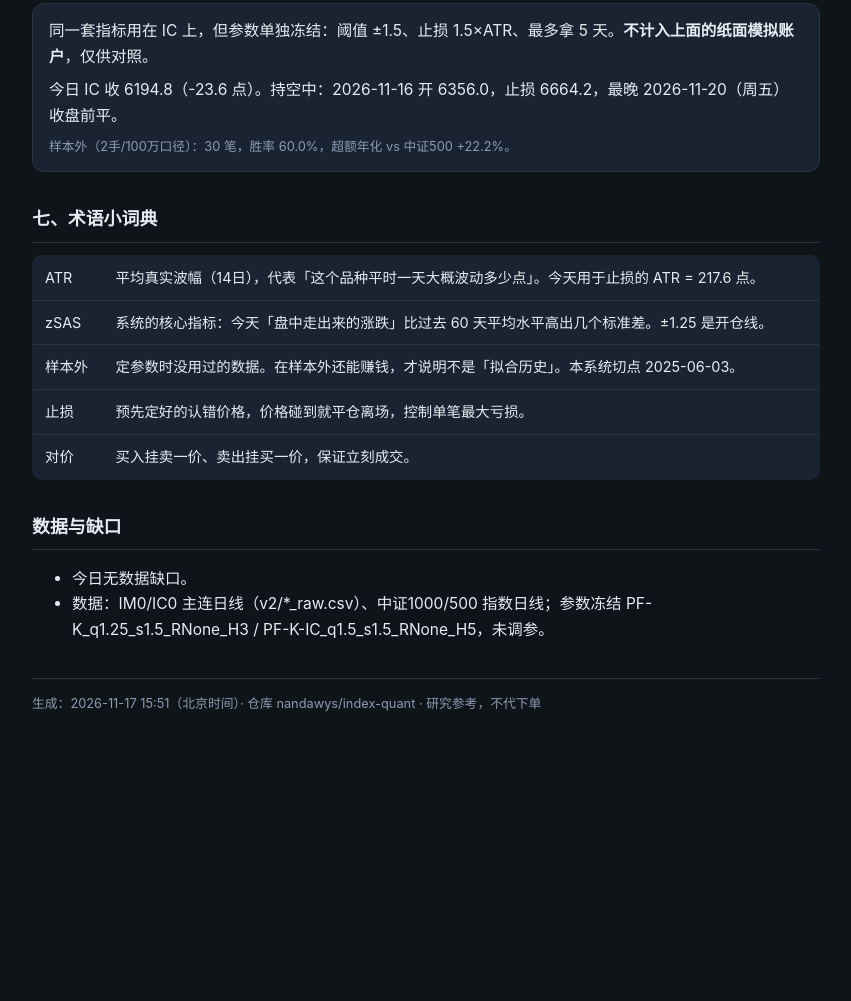
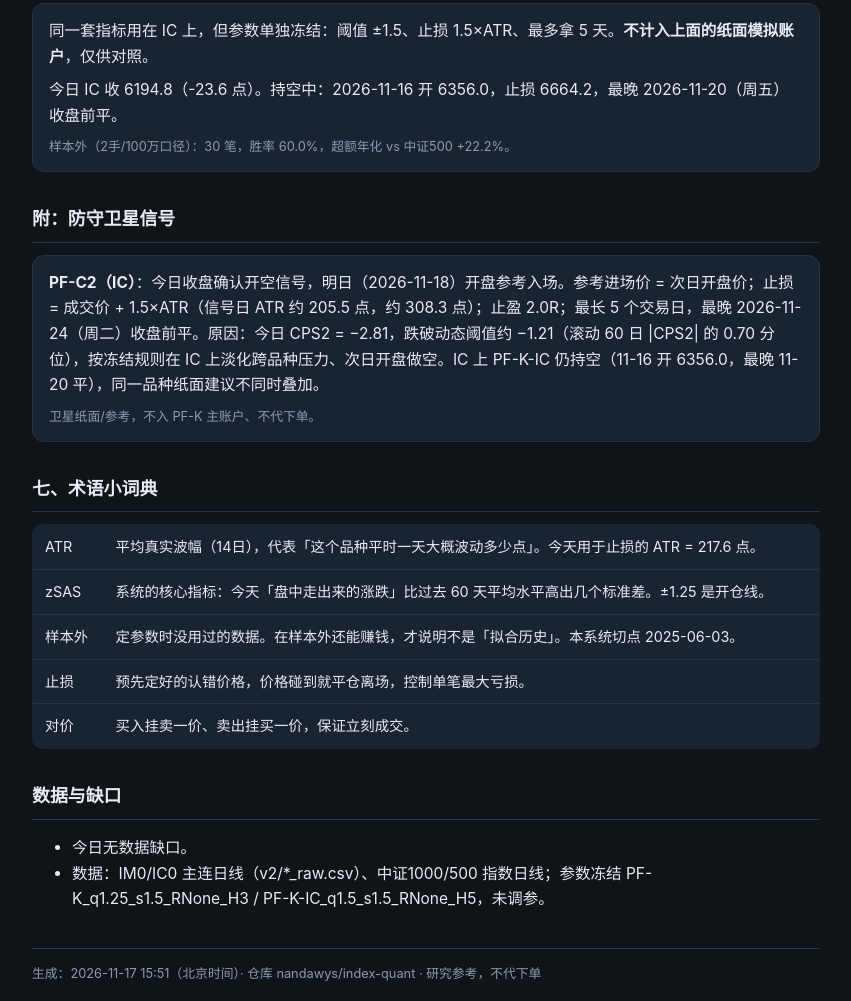
Before and after one commit to nandawys/index-quant, a plain HTML site: page reports/2026-11-17.html in a window 1280 px wide. Shown: the part 4121-5122 px from the top of the page, without its empty margins (214-1065 px from the left). Before the commit the page ends 4892 px from the top, so only its background shows below. Drawn offline with Linux system fonts and the light colour scheme.

Commit message:
daily: 2026-11-17 satellite PF-C2_IC short signal

```diff
--- a/reports/2026-11-17.html
+++ b/reports/2026-11-17.html
@@ -171,6 +171,10 @@ table{display:table}
 <p style="margin:8px 0 0">今日 IC 收 6194.8（-23.6 点）。持空中：2026-11-16 开 6356.0，止损 6664.2，最晚 2026-11-20（周五） 收盘前平。</p>
 <p class="cap" style="margin:8px 0 0">样本外（2手/100万口径）：30 笔，胜率 60.0%，超额年化 vs 中证500 +22.2%。</p></div>
 
+<h2>附：防守卫星信号</h2>
+<div class="rules"><p style="margin:0"><b>PF-C2（IC）</b>：今日收盘确认开空信号，明日（2026-11-18）开盘参考入场。参考进场价 = 次日开盘价；止损 = 成交价 + 1.5×ATR（信号日 ATR 约 205.5 点，约 308.3 点）；止盈 2.0R；最长 5 个交易日，最晚 2026-11-24（周二）收盘前平。原因：今日 CPS2 = −2.81，跌破动态阈值约 −1.21（滚动 60 日 |CPS2| 的 0.70 分位），按冻结规则在 IC 上淡化跨品种压力、次日开盘做空。IC 上 PF-K-IC 仍持空（11-16 开 6356.0，最晚 11-20 平），同一品种纸面建议不同时叠加。</p>
+<p class="cap" style="margin:8px 0 0">卫星纸面/参考，不入 PF-K 主账户、不代下单。</p></div>
+
 <h2>七、术语小词典</h2>
 <table><tbody>
 <tr><td>ATR</td><td>平均真实波幅（14日），代表「这个品种平时一天大概波动多少点」。今天用于止损的 ATR = 217.6 点。</td></tr>
```
